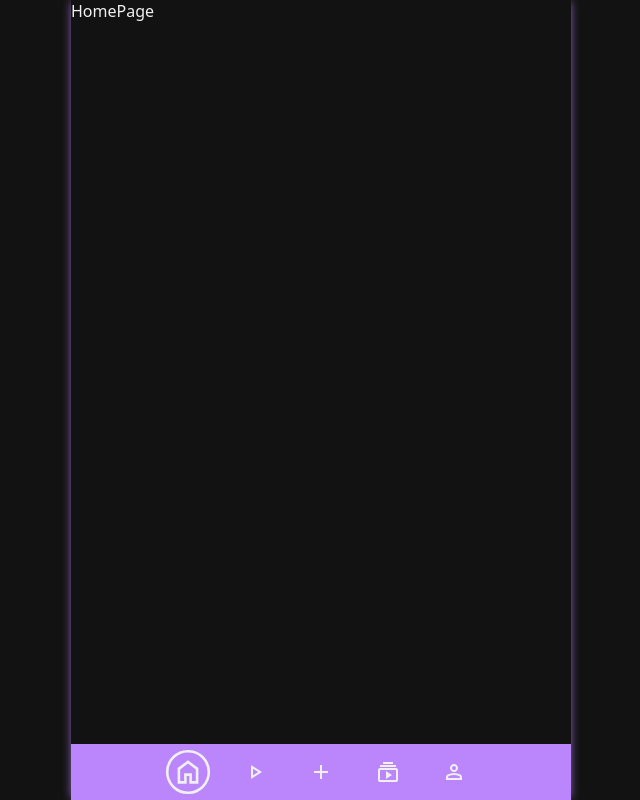
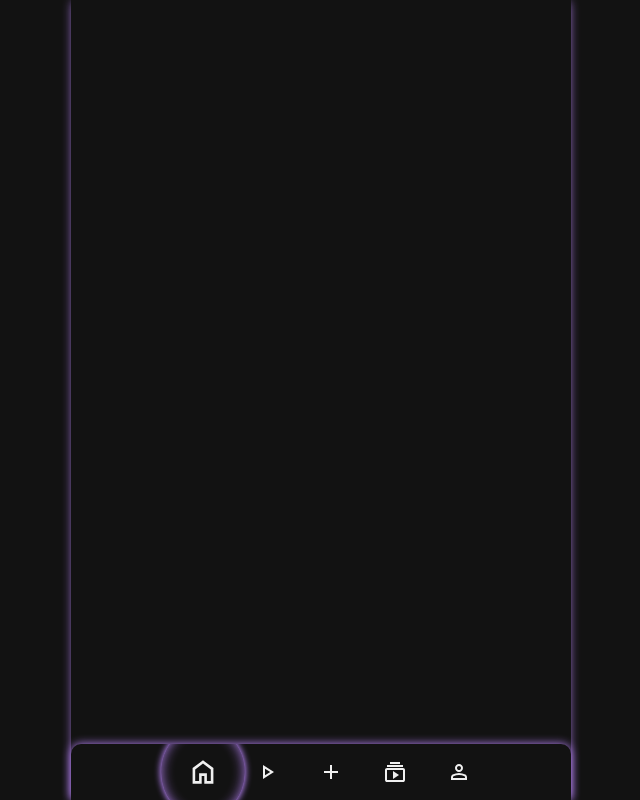
Before and after one commit to ManuelWestermeier/my-social-media, a React (Vite) app: page /#/ in a window 1280 px wide. Shown: the whole page, without its empty margins (319-959 px from the left). Built offline with nearby package versions, Linux system fonts and the light colour scheme.

Commit message:
first commit

```diff
--- a/src/comp/navigation-bar/index.css
+++ b/src/comp/navigation-bar/index.css
@@ -1,8 +1,11 @@
 .navigation-bar {
     width: 100%;
     height: 56px;
-    background-color: var(--a);
+    background-color: var(--b);
     overflow: hidden;
+    box-shadow: 0 0 10px 0 var(--a);
+    border-top-left-radius: 10px;
+    border-top-right-radius: 10px;
 }
 
 .navigation-bar .content {
@@ -15,19 +18,21 @@
 }
 
 .navigation-bar a {
-    transition: all 0.3s ease-in-out;
-    border: 2px solid transparent;
+    transition: all 0.3s linear;
     width: 30px;
     height: 30px;
+    padding: 20px;
 
     display: flex;
     align-items: center;
     justify-content: center;
+
+    border-radius: 50%;
 }
 
 .navigation-bar .active {
     transform: scale(1.3);
     text-shadow: 0 0 10px var(--a);
-    border: 2px solid var(--c);
-    border-radius: 50%;
+    box-shadow: 0 0 5px 1px var(--a),
+        0 0 10px -1px var(--a) inset;
 }
--- a/src/pages/home/index.jsx
+++ b/src/pages/home/index.jsx
@@ -1,9 +1,9 @@
 import React from 'react'
 
 function HomePage() {
-  return (
-    <div>HomePage</div>
-  )
+  return <>
+
+  </>
 }
 
 export default HomePage
```
Also changed, not shown: 5 other files (tests, documents, lock files or other folders).
